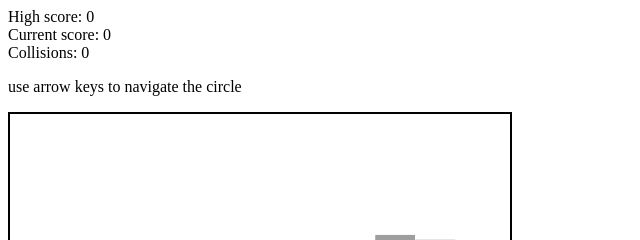
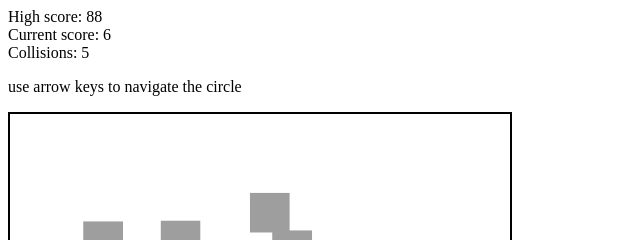
Before and after one commit to ststar8623/watchout, a website: page client/index.html in a window 1280 px wide. Shown: the top 240 px of the page, 0-640 px from the left. Drawn offline with nearby package versions, Linux system fonts and the light colour scheme; grey boxes are pictures that could not be loaded.

Commit message:
Update scores

```diff
--- a/client/index.html
+++ b/client/index.html
@@ -9,9 +9,9 @@
 <body>
     <div class="scoreboard">
       <!-- Modify the scoreboard when important events occur in your game! -->
-      <div class="highscore">High score: <span>0</span></div>
-      <div class="current">Current score: <span>0</span></div>
-      <div class="collisions">Collisions: <span>0</span></div>
+      <div class="highscore">High score: <span id="highScore">0</span></div>
+      <div class="current">Current score: <span id="currentScore">0</span></div>
+      <div class="collisions">Collisions: <span id="collisions">0</span></div>
     </div>
 
     <p>use arrow keys to navigate the circle</p>
--- a/client/watchout.js
+++ b/client/watchout.js
@@ -1,7 +1,7 @@
 gameOptions = {
   height: 750,
   width: 500,
-  nEnemies: 50,
+  nEnemies: 20,
   padding: 20
 };
 
@@ -25,7 +25,8 @@ var momentum = [0, 0];
 
 var circle = svg.append('circle')
     .datum(point)
-    .attr('r', 10);
+    .attr('r', 10)
+    .attr('class', 'player');
 
 var move = function(x, y) {
   return function(event) {
@@ -78,7 +79,7 @@ var updateEnemies = function(data) {
 var transitionEnemies = function(data) {
   var enemy = d3.select('svg').selectAll('.enemy').data(data);
 
-  enemy.transition().duration(2000)
+  enemy.transition().duration(3000)
     .attr('x', function(data) {
       return Math.random() * gameOptions.width;
     })
@@ -90,7 +91,49 @@ var transitionEnemies = function(data) {
 
 updateEnemies(createEnemies);
 
+setInterval(function() {
+  transitionEnemies(createEnemies());
+}, 3000);
+
+var updateScore = function() {
+  d3.select('#currentScore').text(gameStats.currentScore.toString());
+  d3.select('#collisions').text(gameStats.collisions.toString());
+  d3.select('#highScore').text(gameStats.highScore.toString());
+  return;
+};
+
+
 
 setInterval(function() {
-  transitionEnemies(createEnemies());
-}, 2000);
+  gameStats.currentScore++;
+  updateScore();
+}, 50);
+
+
+var checkCollision = function() {
+  d3.selectAll(".enemy").each( function(d, i){
+    var xCoord = Math.floor(d3.select(this).attr("x"));
+    var yCoord = Math.floor(d3.select(this).attr("y"));
+    // console.log(xCoord, yCoord);
+    var playerCoord = d3.transform(d3.select('.player').attr("transform")).translate;
+    var playerCoordX = Math.floor(playerCoord[0]);
+    var playerCoordY = Math.floor(playerCoord[1]);
+    var closeToX = _.range(xCoord - 25, xCoord + 25);
+    var closeToY = _.range(yCoord - 25, yCoord + 25);
+
+    // console.log(xCoord === Math.floor(playerCoord[0]) ));
+    if (_.contains(closeToX, playerCoordX) && _.contains(closeToY, playerCoordY)) {
+      if (gameStats.currentScore > gameStats.highScore) {
+        gameStats.highScore = gameStats.currentScore;
+      }
+      gameStats.currentScore = 0;
+      gameStats.collisions++;
+    }
+
+
+  });
+};
+
+setInterval(function() {
+  checkCollision();
+}, 50);
```
Also changed, not shown: 1 other file.
